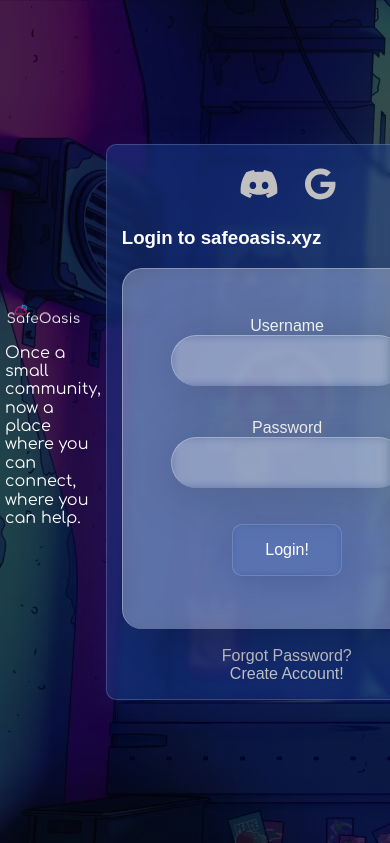
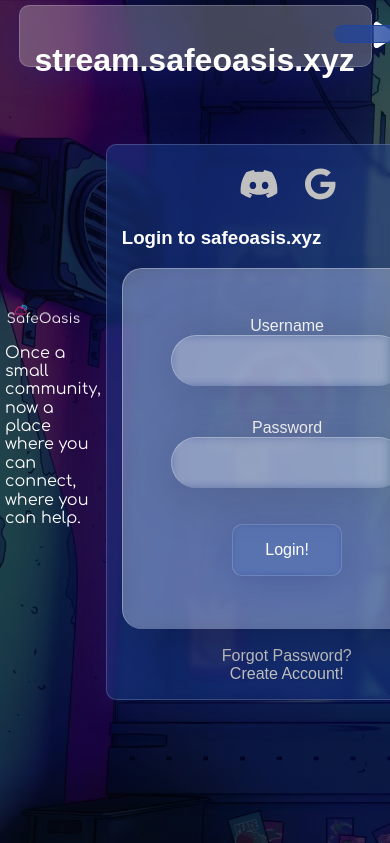
Before and after one commit to Safe-Oasis/website-backend, a Node server app: page /login in a window 390 px wide. Shown: the top 843 px of the page. Run offline with Node 20, Linux system fonts and the light colour scheme; style sheets or scripts are compiled from the project's sources; some libraries are stand-ins or nearby versions.

Commit message:
add radio player to homepage

```diff
--- a/public/sass/_header.scss
+++ b/public/sass/_header.scss
@@ -1,4 +1,177 @@
 // Copyright © 2022 | LuciferMorningstarDev | All Rights Reserved | ( Email: contact@lucifer-morningstar.dev )
+
+.container-player {
+    position: fixed;
+    z-index: 9999;
+    top: 5px;
+    left: 50%;
+    transform: translateX(-50%);
+    max-height: 80px;
+    width: 80vw;
+
+    display: flex;
+    flex-direction: row;
+    justify-content: center;
+    align-items: center;
+
+    $player-height: 60px;
+    $player-width: 70vw;
+
+    .player {
+        height: $player-height;
+        width: $player-width;
+
+        background: rgba(255, 255, 255, 0.25);
+        box-shadow: 0 8px 32px 0 rgba(31, 38, 135, 0.37);
+        backdrop-filter: blur(9px);
+        -webkit-backdrop-filter: blur(9px);
+        border-radius: 10px;
+        border: 1px solid rgba(255, 255, 255, 0.18);
+
+        display: flex;
+        flex-direction: row;
+        align-items: center;
+        justify-content: space-around;
+
+        .info-dj {
+            width: calc($player-width * 0.3);
+            height: $player-height;
+            color: white;
+            padding: 15px;
+            box-sizing: border-box;
+            text-align: left;
+            display: flex;
+            flex-direction: column;
+            justify-content: center;
+        }
+
+        // .controls {
+        //     display: flex;
+        //     flex-direction: row;
+        //     align-items: center;
+        //     justify-content: space-evenly;
+        // }
+
+        .volume-control {
+            position: relative;
+            input {
+                background: #777;
+                color: #20459e;
+
+                background: linear-gradient(to right, #20459eac 0%, #20459e 100%);
+                border: solid 1px #20459e;
+                border-radius: 8px;
+                outline: none;
+                transition: background 450ms ease-in;
+                -webkit-appearance: none;
+
+                accent-color: white;
+
+                cursor: pointer;
+            }
+        }
+
+        .control-item {
+            cursor: pointer;
+            width: 30px;
+            height: 30px;
+            path {
+                fill: white;
+                transition: fill 0.2s linear;
+            }
+        }
+
+        .control-item:hover {
+            path {
+                fill: #20459e;
+                transition: fill 0.2s linear;
+            }
+        }
+
+        #pause {
+            display: none;
+        }
+
+        @media screen and (max-width: 1000px) {
+            ul {
+                display: flex;
+                flex-direction: column-reverse;
+                align-items: center;
+                justify-content: center;
+            }
+
+            .info-dj {
+                flex-direction: row;
+                text-align: center;
+                width: 100%;
+            }
+
+            .info-song {
+                text-align: center;
+                width: 100%;
+
+                h1 {
+                    margin-top: 5px;
+                }
+
+                h2 {
+                    margin-top: 5px;
+                }
+            }
+
+            .cover {
+                margin-bottom: 20px;
+                img {
+                    width: 200px;
+                }
+            }
+
+            .volume-control {
+                height: fit-content;
+                input {
+                    top: 10px;
+                    left: 50%;
+                    transform: rotate(0) translateX(-50%);
+                }
+            }
+
+            .controls {
+                flex-direction: row;
+                width: 40vw;
+            }
+        }
+    }
+
+    @media screen and (max-width: 1000px) {
+        .player {
+            height: fit-content;
+            width: 90vw;
+
+            .controls {
+                width: 60vw;
+            }
+
+            &:nth-child(2) {
+                order: 3;
+            }
+            & :nth-child(3) {
+                order: 2;
+            }
+        }
+    }
+
+    @media screen and (max-width: 600px) {
+        .player {
+            height: fit-content;
+            width: 90vw;
+
+            .controls {
+                width: 70vw;
+            }
+        }
+    }
+}
+
 .header {
     height: 100vh;
     width: 100vw;
--- a/public/scripts/login.js
+++ /dev/null
@@ -1,3 +0,0 @@
-window.addEventListener('DOMContentLoaded', () => {
-    console.log('content');
-});
--- a/views/index.ejs
+++ b/views/index.ejs
@@ -34,10 +34,31 @@
         <script src="https://cdnjs.cloudflare.com/ajax/libs/font-awesome/6.0.0/js/all.min.js" crossorigin="anonymous" referrerpolicy="no-referrer"></script>
 
         <link rel="stylesheet" href="/public/sass/style.css" />
-        <script src="/public/scripts/login.js"></script>
+        <script defer src="/public/scripts/main.js"></script>
     </head>
     <body class="noselect">
         <!-- <a href="<%= path === '/' ? 'javascript:void(0);' : '/' %>" class="home"><i class="fas fa-home fa-2x home-icon"></i></a> -->
+        <div class="container-player">
+            <audio id="music" preload="auto" loop="false">
+                <source src="https://stream.safeoasis.xyz/" type="audio/mp3" />
+            </audio>
+            <div class="player">
+                <div class="info-dj">
+                    <h1 id="dj-name">stream.safeoasis.xyz</h1>
+                </div>
+                <div>
+                    <div id="play">
+                        <i class="control-item fas fa-play"></i>
+                    </div>
+                    <div id="pause">
+                        <i class="control-item fas fa-pause"></i>
+                    </div>
+                </div>
+                <div class="volume-control">
+                    <input id="volume" type="range" min="0" max="100" value="80" />
+                </div>
+            </div>
+        </div>
         <header class="header">
             <section class="header-brand">
                 <img class="header-banner" src="/public/images/banner.png" alt="header banner" />
```
Also changed, not shown: public/scripts/main.js (added, +106 -0 lines).
